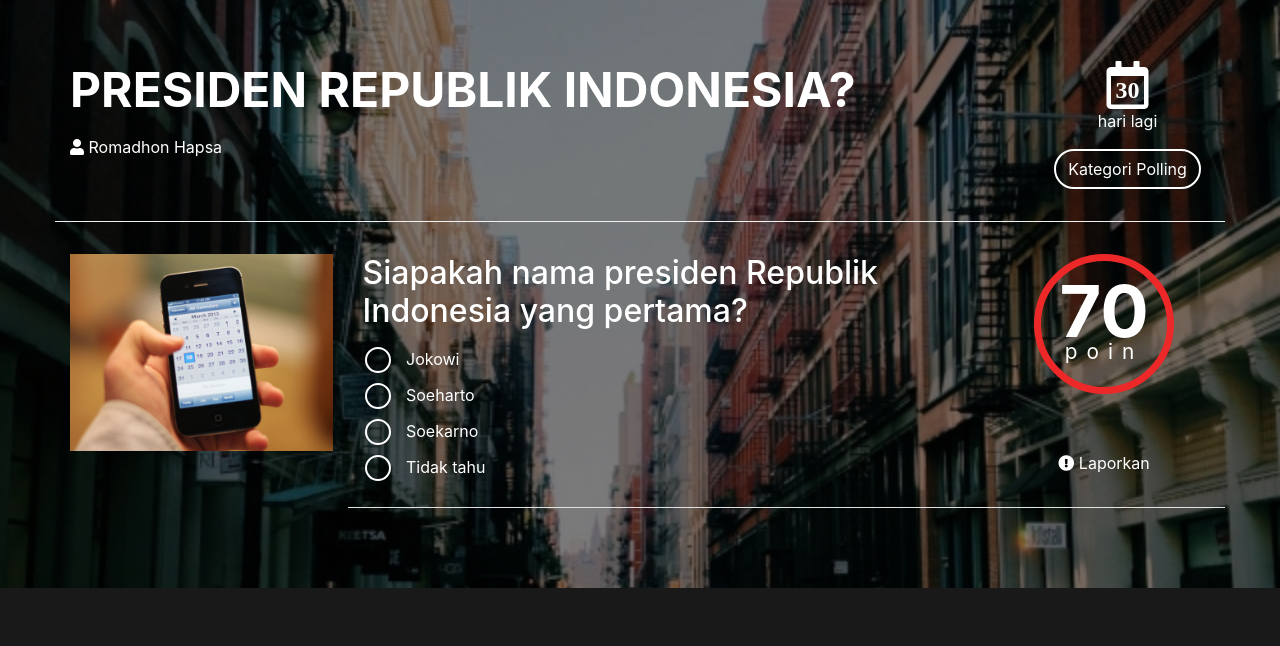
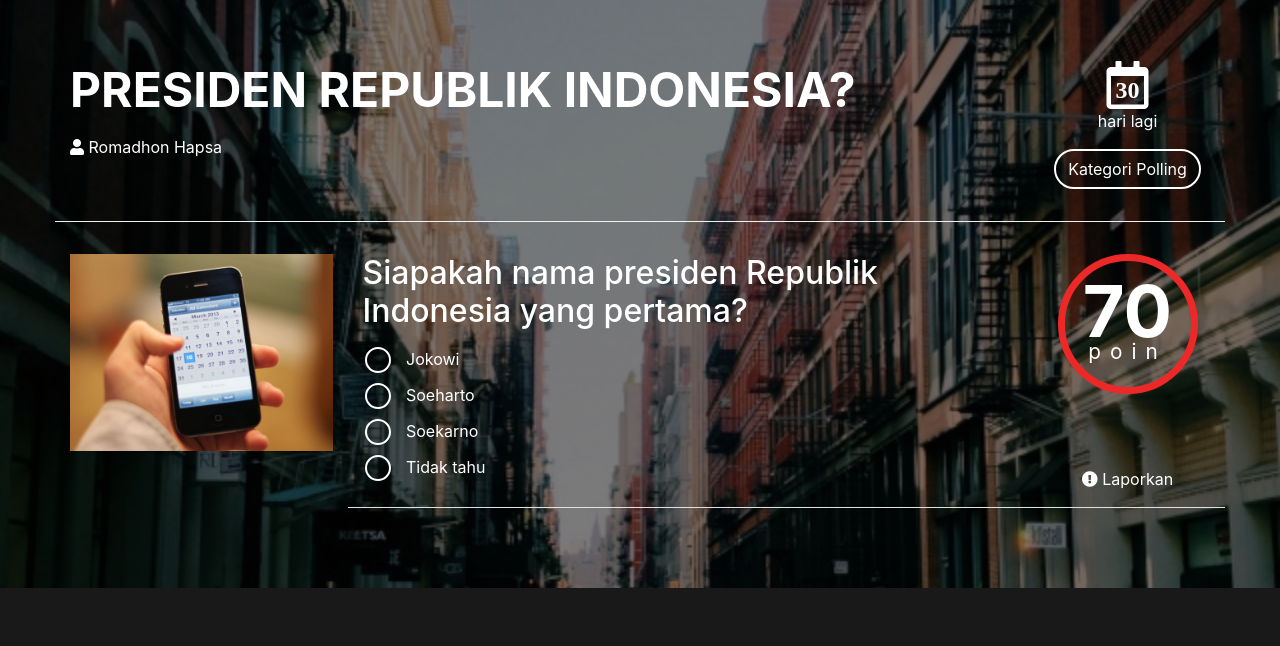
Before and after one commit to btoz-dev/pipipol, a plain HTML site: page _html/poll-single.html in a window 1280 px wide. Shown: the part 91-737 px from the top of the page. Drawn offline with nearby package versions, Linux system fonts and the light colour scheme; files whose address does not match are found by name.

Commit message:
adjust poll body colimhs

```diff
--- a/_html/css/sass/poll-single.scss
+++ b/_html/css/sass/poll-single.scss
@@ -49,6 +49,11 @@
                 }
             }
         }
+        .poll-body-right{
+            padding-bottom: 1rem;
+            border-bottom: solid 1px #e1e1e1;
+        }
+
         .poll-image{
             margin-bottom: 1rem;
         }
--- a/_html/poll-single.html
+++ b/_html/poll-single.html
@@ -101,9 +101,9 @@
               <img class="img-fluid" src="img/placeimg_640_480_tech1.jpg" />
             </div>
           </div>
-          <div class="col-md-9 col-sm-12 poll-body-center">
+          <div class="col col-sm-9 col-md-6 col-lg-7 poll-body-center">
             <div class="row no-gutters">
-              <div class="col-12 col-sm-9">
+
                 <div class="poll-question">
                   <div class="poll-body-right-mobile row mb-3 d-flex d-sm-none">
                     <div class="col">
@@ -134,12 +134,12 @@
                   </form>
                 </div>
               </div>
-              <div class="col-12 col-sm-3 poll-body-right d-none d-sm-block">
-                  <div class="poll-value-point"><span class="value">70</span> <small>poin</small></div>
-                  <a href="#" class="lapor"><i class="fas fa-exclamation-circle"></i> Laporkan</a>
-                </div>
-            </div>
 
+
+          </div>
+          <div class="col-3 col-lg-2 poll-body-right d-none d-sm-flex">
+            <div class="poll-value-point"><span class="value">70</span> <small>poin</small></div>
+            <a href="#" class="lapor"><i class="fas fa-exclamation-circle"></i> Laporkan</a>
           </div>
         </div>
       </div>
```
Also changed, not shown: _html/css/sass/poll-single.css, 1 other file.
